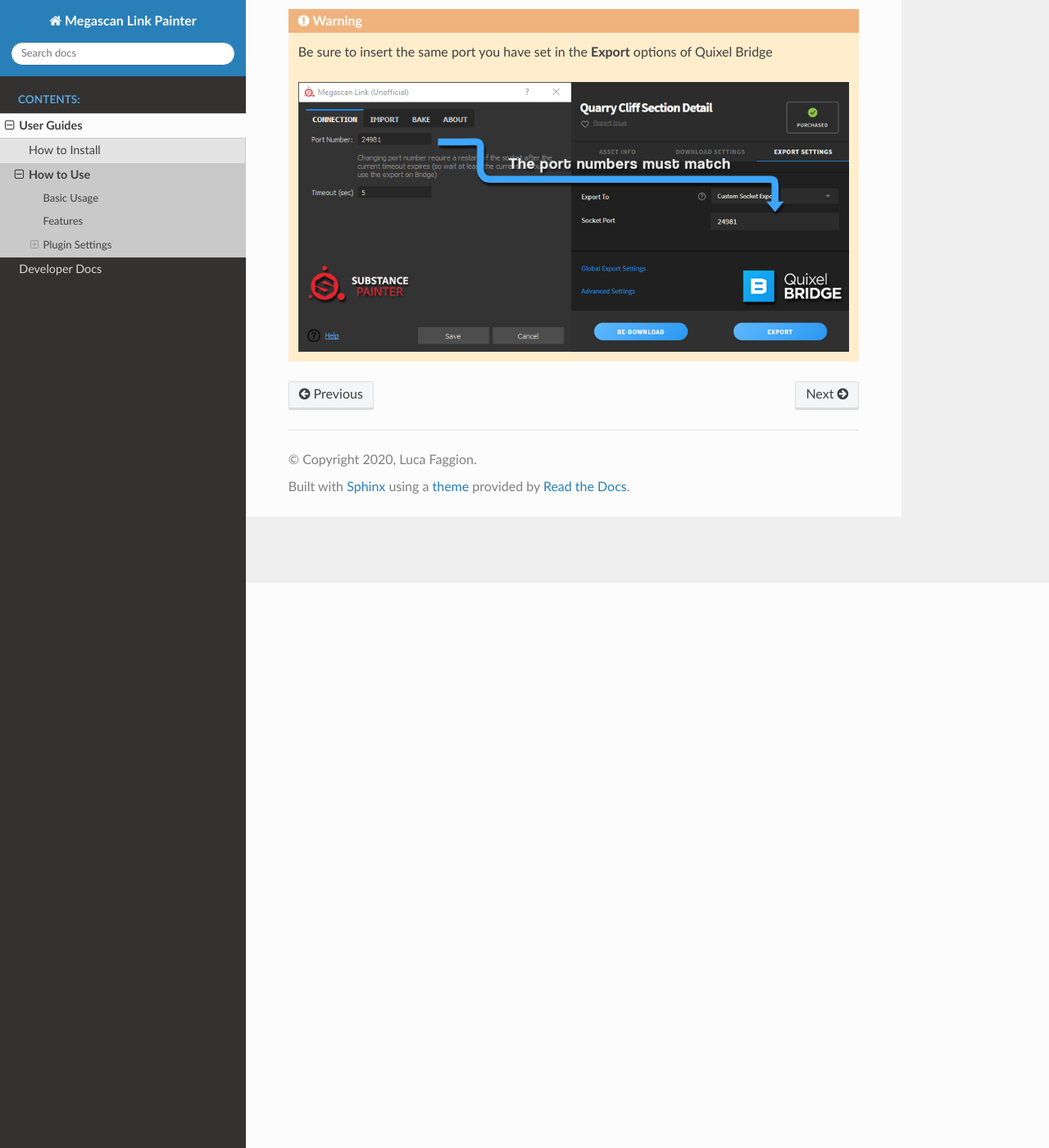
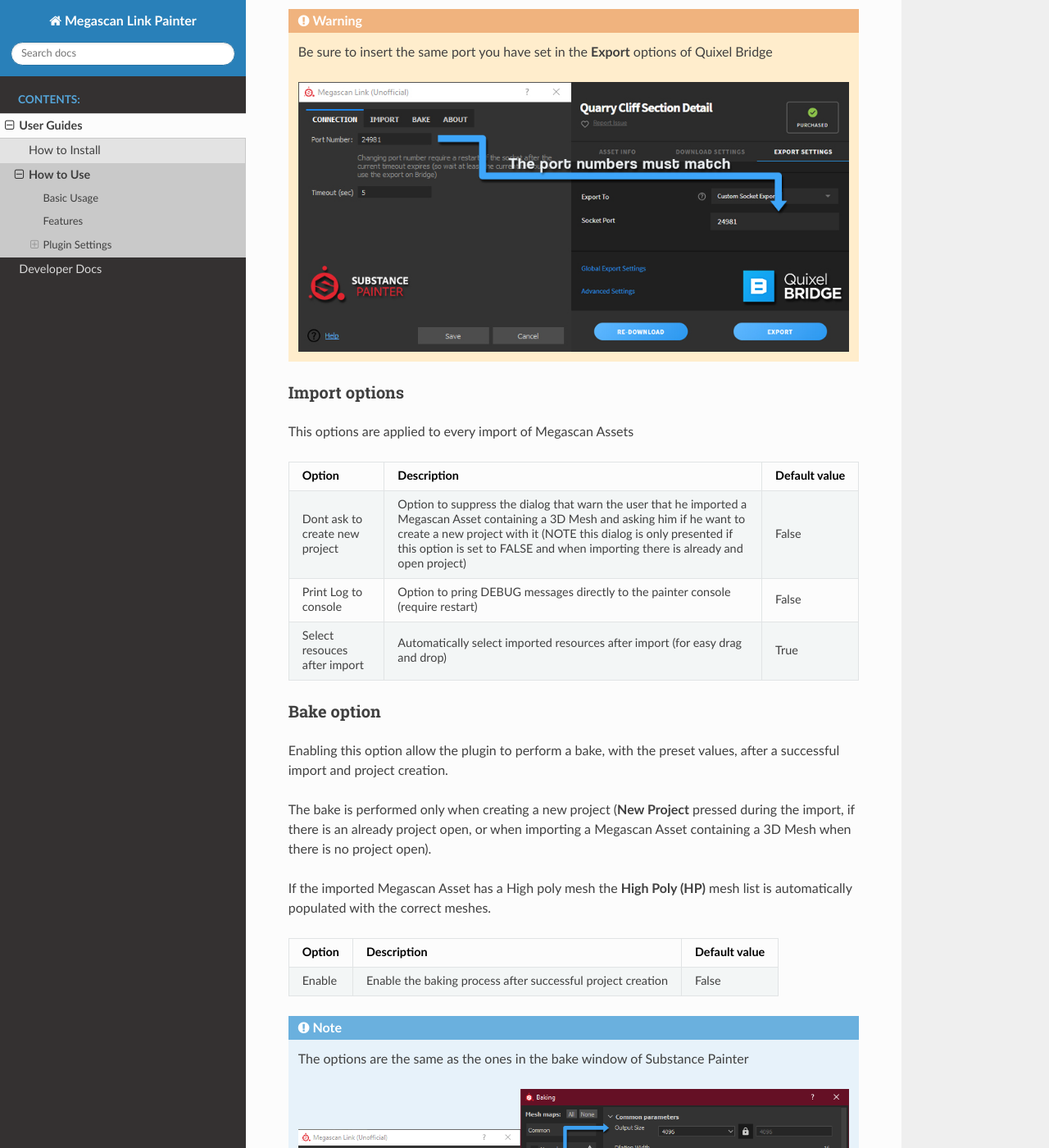
Before and after one commit to Raider-Arts/painter-megascan-link, a Sphinx documentation site: the page built from doc/user_guide_usage.md, in a window 1280 px wide and 1400 px high, scrolled down 689 px. Shown: the whole window at 82% size. Built offline with Sphinx 7.4.7 and the Read the Docs theme 2.0.0, drawn with Linux system fonts in a browser that asks for light colours; some of the changed text lies outside the part shown.

Commit message:
[GLOBAL] Added bake options docs to user guide

````diff
--- a/doc/user_guide_usage.md
+++ b/doc/user_guide_usage.md
@@ -6,8 +6,9 @@
 
 ## Plugin Settings
 Here is the list of settings the plugin exposes
+
 ### Connection options
-this options are used for the connection with Quixel Bridge make sure that the **Port number** is equal to the Port number in the **Custom Socket Export** option in **Quixel Bridge**
+This options are used for the connection with Quixel Bridge make sure that the **Port number** is equal to the Port number in the **Custom Socket Export** option in **Quixel Bridge**
 
  Option        | Description | Default value
  ------------- |-------------| -------------
@@ -20,3 +21,30 @@
 
     .. image:: _static/port_number_sbs_bridge.jpg
 ```
+
+### Import options
+This options are applied to every import of Megascan Assets
+
+ Option        | Description | Default value
+ ------------- |-------------| -------------
+ Dont ask to create new project | Option to suppress the dialog that warn the user that he imported a Megascan Asset containing a 3D Mesh and asking him if he want to create a new project with it (NOTE this dialog is only presented if this option is set to FALSE and when importing there is already and open project) | False
+ Print Log to console | Option to pring DEBUG messages directly to the painter console (require restart) | False
+ Select resouces after import | Automatically select imported resources after import (for easy drag and drop) | True
+
+ ### Bake option
+Enabling this option allow the plugin to perform a bake, with the preset values, after a successful import and project creation.
+
+The bake is performed only when creating a new project (**New Project** pressed during the import, if there is an already project open, or when importing a Megascan Asset containing a 3D Mesh when there is no project open).
+
+If the imported Megascan Asset has a High poly mesh the **High Poly (HP)** mesh list is automatically populated with the correct meshes.
+
+ Option        | Description | Default value
+ ------------- |-------------| -------------
+Enable | Enable the baking process after successful project creation | False
+
+```eval_rst
+.. note::
+    The options are the same as the ones in the bake window of Substance Painter
+
+    .. image:: _static/bake_options_painter.png
+```
````
Also changed, not shown: doc/_static/bake_options_painter.png (added), doc/_static/port_number_sbs_bridge.jpg.
